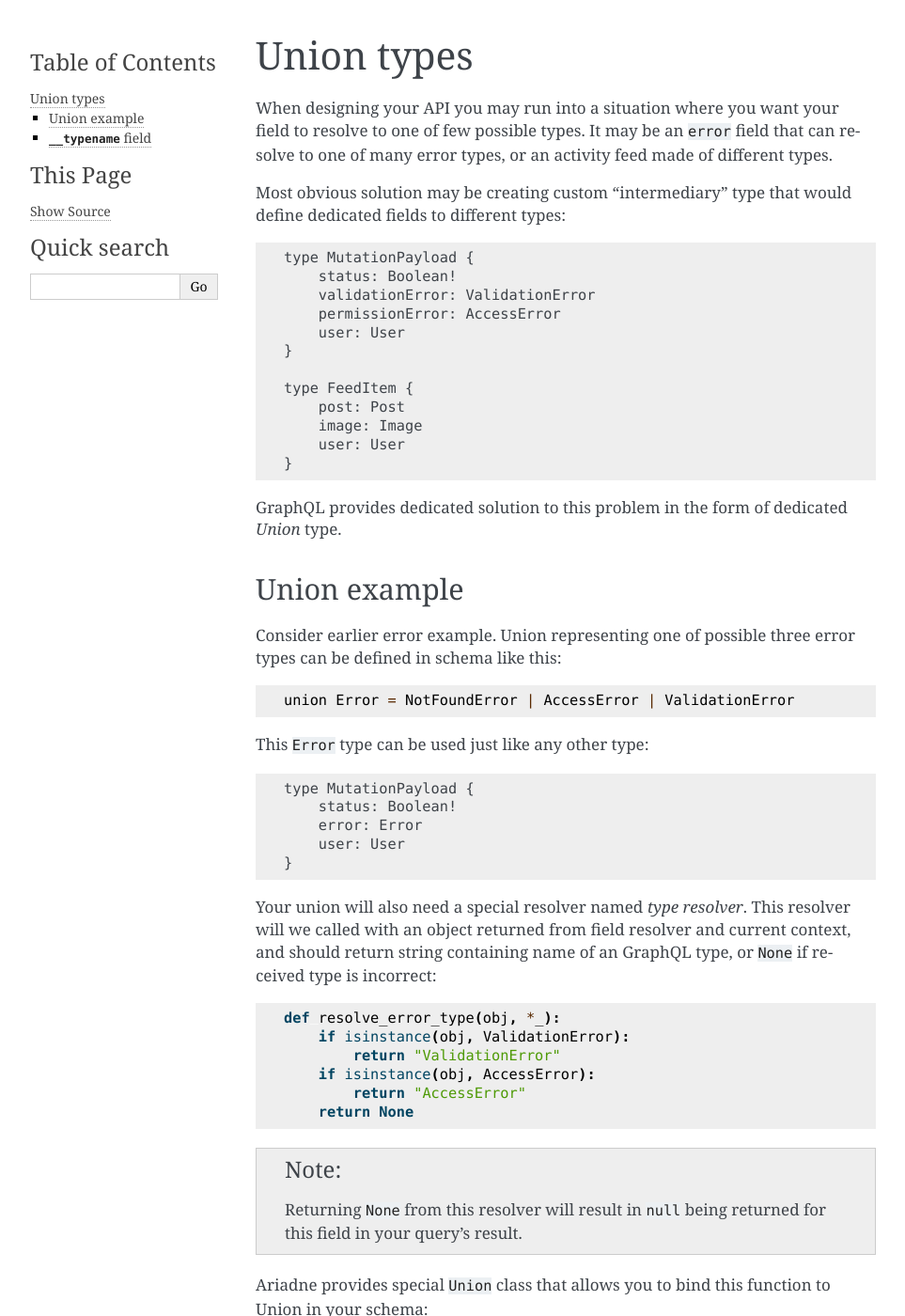
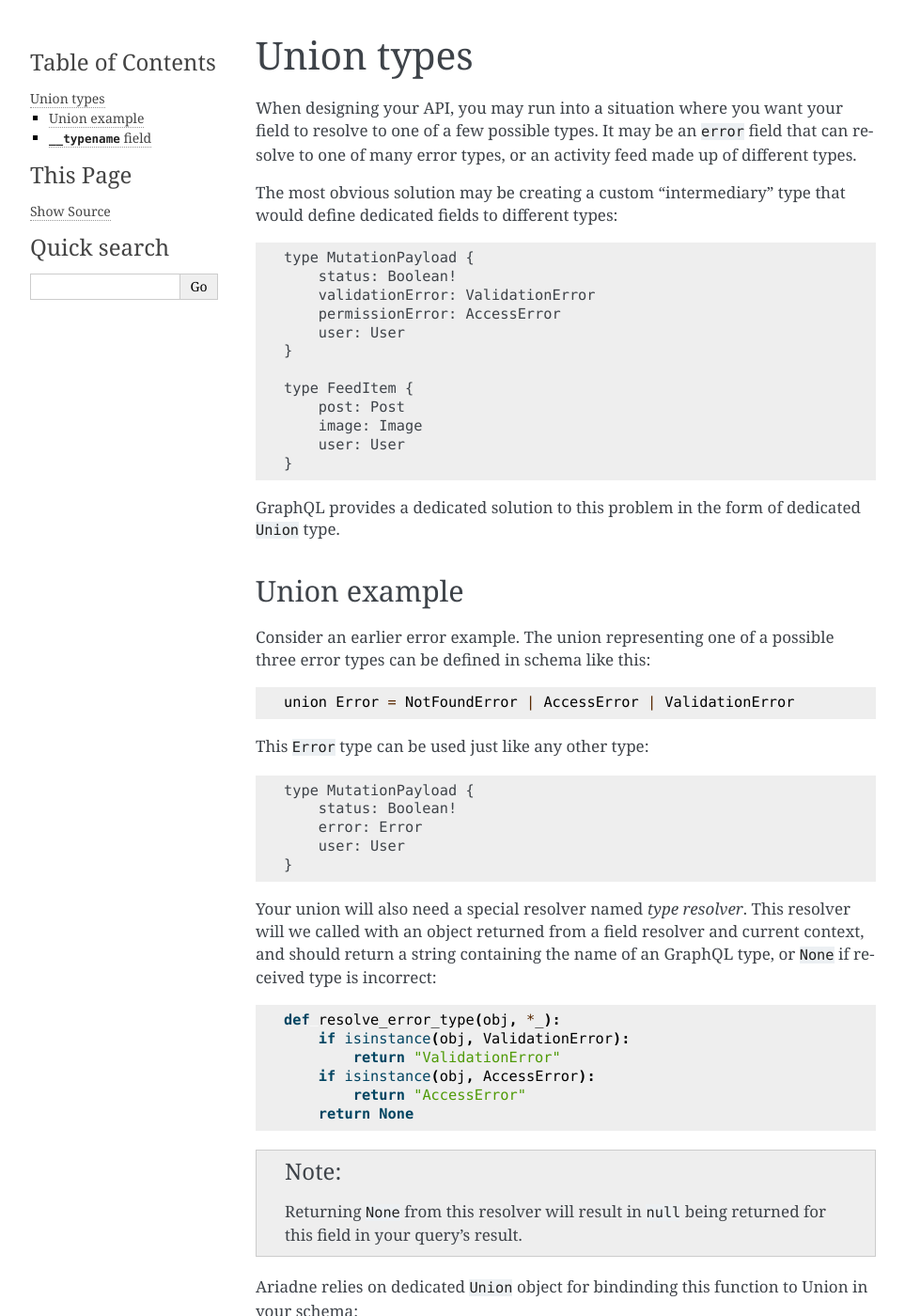
Before and after one commit to mirumee/ariadne, a Sphinx documentation site: the page built from docs/unions.rst, in a window 1280 px wide and 1400 px high. Shown: the whole window at 94% size, without its empty margins (148-1111 px from the left). Built offline with Sphinx 7.4.7, drawn with Linux system fonts in a browser that asks for light colours; some of the changed text lies outside the part shown.

Commit message:
Spell check unions doc

```diff
--- a/docs/unions.rst
+++ b/docs/unions.rst
@@ -1,9 +1,9 @@
 Union types
 ===========
 
-When designing your API you may run into a situation where you want your field to resolve to one of few possible types. It may be an ``error`` field that can resolve to one of many error types, or an activity feed made of different types.
+When designing your API, you may run into a situation where you want your field to resolve to one of a few possible types. It may be an ``error`` field that can resolve to one of many error types, or an activity feed made up of different types.
 
-Most obvious solution may be creating custom "intermediary" type that would define dedicated fields to different types::
+The most obvious solution may be creating a custom "intermediary" type that would define dedicated fields to different types::
 
     type MutationPayload {
         status: Boolean!
@@ -18,13 +18,13 @@ Most obvious solution may be creating custom "intermediary" type that would defi
         user: User
     }
 
-GraphQL provides dedicated solution to this problem in the form of dedicated `Union` type.
+GraphQL provides a dedicated solution to this problem in the form of dedicated ``Union`` type.
 
 
 Union example
 -------------
 
-Consider earlier error example. Union representing one of possible three error types can be defined in schema like this::
+Consider an earlier error example. The union representing one of a possible three error types can be defined in schema like this::
 
     union Error = NotFoundError | AccessError | ValidationError
 
@@ -36,7 +36,7 @@ This ``Error`` type can be used just like any other type::
         user: User
     }
 
-Your union will also need a special resolver named *type resolver*. This resolver will we called with an object returned from field resolver and current context, and should return string containing name of an GraphQL type, or ``None`` if received type is incorrect::
+Your union will also need a special resolver named *type resolver*. This resolver will we called with an object returned from a field resolver and current context, and should return a string containing the name of an GraphQL type, or ``None`` if received type is incorrect::
 
     def resolve_error_type(obj, *_):
         if isinstance(obj, ValidationError):
@@ -48,7 +48,7 @@ Your union will also need a special resolver named *type resolver*. This resolve
 .. note::
    Returning ``None`` from this resolver will result in ``null`` being returned for this field in your query's result.
 
-Ariadne provides special ``Union`` class that allows you to bind this function to Union in your schema::
+Ariadne relies on dedicated ``Union`` object for bindinding this function to Union in your schema::
 
     from ariadne import Union
 
@@ -73,7 +73,7 @@ Lastly, your ``Union`` instance should be passed to ``make_executable_schema`` t
 ``__typename`` field
 --------------------
 
-Every type in GraphQL has special ``__typename`` field that is resolved to string containing type's name.
+Every type in GraphQL has a special ``__typename`` field that is resolved to a string containing the type's name.
 
 Including this field in your query may simplify implementation of result handling logic in your client::
 
@@ -92,7 +92,7 @@ Including this field in your query may simplify implementation of result handlin
         }
     }
 
-Assuming that feed is a list, query could produce following response::
+Assuming that the feed is a list, the query could produce the following response::
 
     {
         "data": {
```
Also changed, not shown: other parts of docs/unions.rst (+1 -1 lines).
